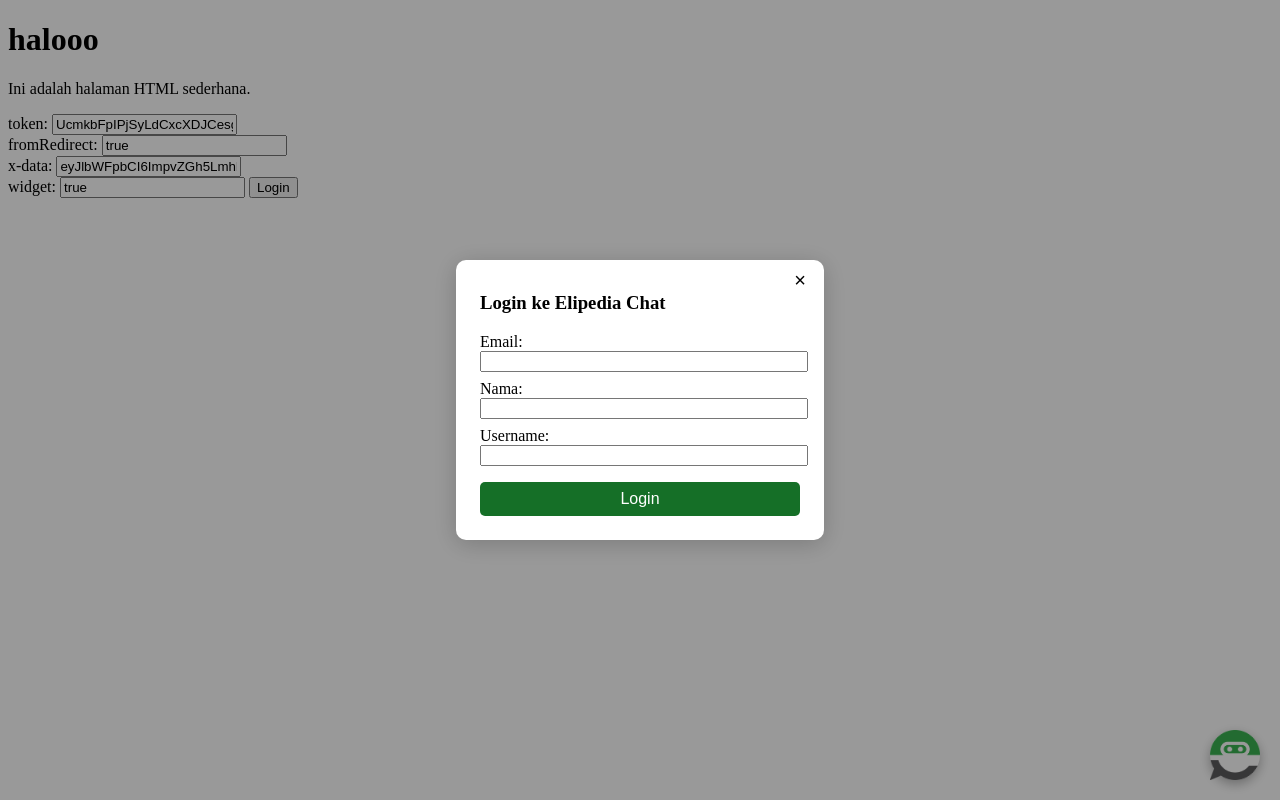
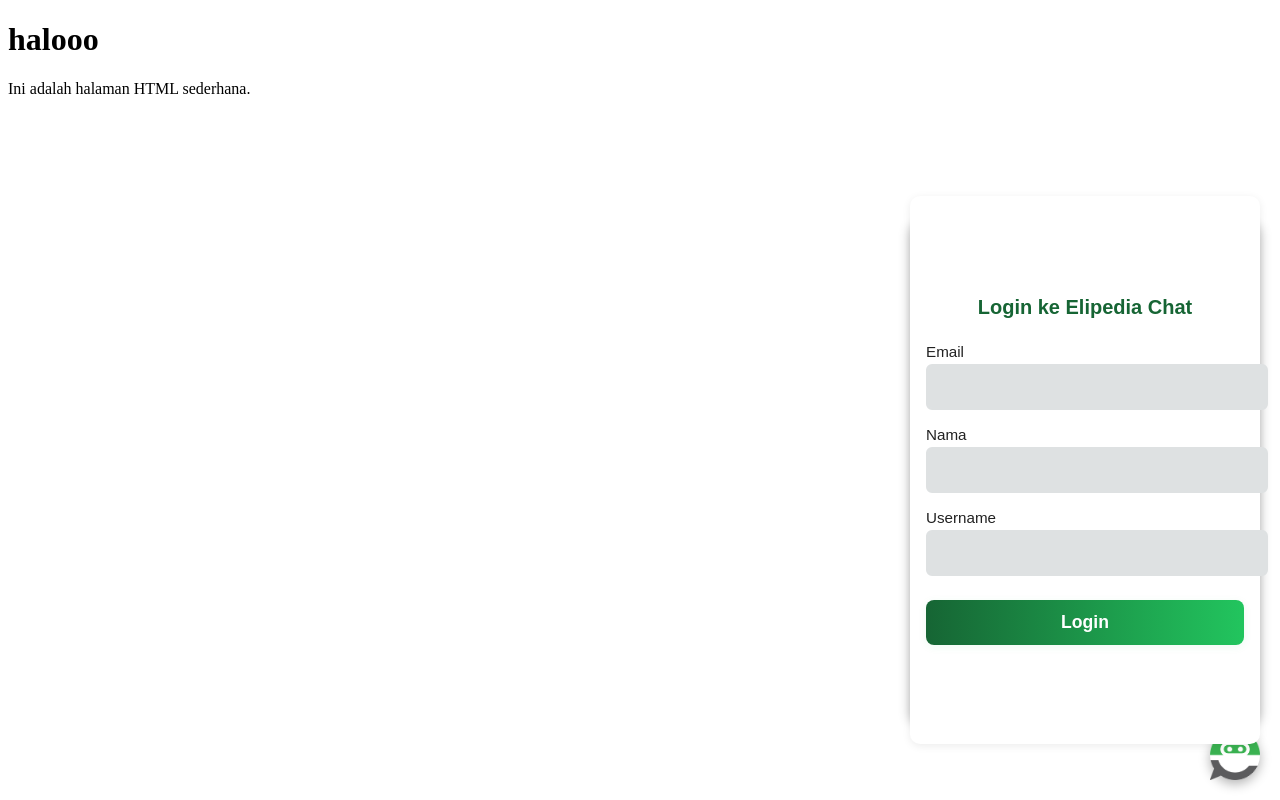
Before and after one commit to pringgojs/elipedia-widget, a plain HTML site: page index.html in a window 1280 px wide. Both pictures are taken after a click on the element "Buka Chat Elipedia". Drawn offline with Linux system fonts and the light colour scheme.

Commit message:
wip: form login in container widget

```diff
--- a/index.html
+++ b/index.html
@@ -9,7 +9,7 @@
     <h1>halooo</h1>
     <p>Ini adalah halaman HTML sederhana.</p>
 
-    <form
+    <!-- <form
       action="https://dev.elipedia.id/login/callback"
       target="_blank"
       method="GET"
@@ -45,7 +45,7 @@
       const x_data = document.getElementById("x-data");
       x_data.value = window.btoa(JSON.stringify(data));
       console.log(x_data.value);
-    </script>
+    </script> -->
 
     <div id="elipedia-chat-widget"></div>
     <script src="widget.js"></script>
--- a/widget.js
+++ b/widget.js
@@ -3,8 +3,8 @@
   const WIDGET_ID = "elipedia-chat-widget";
   const IFRAME_ID = "elipedia-chat-iframe";
   const BUTTON_ID = "elipedia-chat-toggle";
-  const MODAL_ID = "elipedia-login-modal";
   const TOKEN_KEY = "elipedia_jwt_token";
+  const FORM_ACTION = "https://dev.elipedia.id/login/callback"; // URL untuk mengirim data login
 
   // Styles
   const IFRAME_STYLE = `
@@ -38,59 +38,124 @@
     user-select: none;
   `;
 
-  const MODAL_STYLE = `
-    position: fixed;
-    top: 0; left: 0; right: 0; bottom: 0;
-    background: rgba(0,0,0,0.4);
-    z-index: 100000;
-    display: flex;
-    align-items: center;
-    justify-content: center;
-  `;
-  const MODAL_CONTENT_STYLE = `
-    background: #fff;
-    border-radius: 10px;
-    padding: 32px 24px 24px 24px;
-    min-width: 320px;
-    box-shadow: 0 4px 24px rgba(0,0,0,0.2);
-    position: relative;
-  `;
-  const CLOSE_BTN_STYLE = `
-    position: absolute;
-    top: 8px;
-    right: 12px;
-    background: none;
-    border: none;
-    font-size: 20px;
-    cursor: pointer;
-  `;
+  const FLOAT_CONTAINER_ID = "elipedia-floating-container";
 
   function isLoggedIn() {
     return !!localStorage.getItem(TOKEN_KEY);
   }
 
-  function createIframe() {
-    if (document.getElementById(IFRAME_ID)) return;
-    const iframe = document.createElement("iframe");
-    iframe.id = IFRAME_ID;
-    iframe.src = CHAT_URL;
-    iframe.style.cssText = IFRAME_STYLE;
-    iframe.setAttribute("title", "Elipedia Chat");
-    document.body.appendChild(iframe);
+  function isWidgetVisible() {
+    return document.getElementById(FLOAT_CONTAINER_ID) !== null;
   }
 
-  function showIframe() {
+  function hideWidget() {
+    const float = document.getElementById(FLOAT_CONTAINER_ID);
+    if (float) float.remove();
+  }
+
+  function showWidgetContainer() {
+    let float = document.getElementById(FLOAT_CONTAINER_ID);
+    if (!float) {
+      float = document.createElement("div");
+      float.id = FLOAT_CONTAINER_ID;
+      float.style.position = "fixed";
+      float.style.bottom = "80px";
+      float.style.right = "20px";
+      float.style.width = "350px";
+      float.style.height = "500px";
+      float.style.zIndex = "99999";
+      float.style.display = "flex";
+      float.style.alignItems = "center";
+      float.style.justifyContent = "center";
+      float.style.background = "none";
+      float.style.boxShadow = "0 4px 12px rgba(0,0,0,0.3)";
+      float.style.borderRadius = "10px";
+      float.style.padding = "0";
+      document.body.appendChild(float);
+    }
+    return float;
+  }
+
+  function showLoginInWidget() {
+    const float = showWidgetContainer();
+    float.innerHTML = `
+      <div style="background:#fff;border-radius:10px;padding:24px 16px;max-width:100%;width:100%;height:100%;box-shadow:0 2px 8px rgba(0,0,0,0.08);font-family:Arial,sans-serif;display:flex;flex-direction:column;justify-content:center;align-items:center;">
+        <h3 style="margin-top:0;margin-bottom:1.5rem;font-size:1.25rem;font-weight:600;text-align:center;color:#166534;">Login ke Elipedia Chat</h3>
+        <form id="elipedia-login-form" autocomplete="off" style="display:flex;flex-direction:column;gap:1rem;width:100%;">
+          <label style="font-size:.95rem;font-weight:500;color:#222;width:100%;">Email
+            <input type="email" name="email" required style="font-size:14px;border-radius:6px;line-height:1.5;padding:5px 10px;border:2px solid #dee1e2;color:rgb(14,14,16);background:#dee1e2;display:block;height:32px;width:100%;margin-top:0.25rem;">
+          </label>
+          <label style="font-size:.95rem;font-weight:500;color:#222;width:100%;">Nama
+            <input type="text" name="name" required style="font-size:14px;border-radius:6px;line-height:1.5;padding:5px 10px;border:2px solid #dee1e2;color:rgb(14,14,16);background:#dee1e2;display:block;height:32px;width:100%;margin-top:0.25rem;">
+          </label>
+          <label style="font-size:.95rem;font-weight:500;color:#222;width:100%;">Username
+            <input type="text" name="username" required style="font-size:14px;border-radius:6px;line-height:1.5;padding:5px 10px;border:2px solid #dee1e2;color:rgb(14,14,16);background:#dee1e2;display:block;height:32px;width:100%;margin-top:0.25rem;">
+          </label>
+          <button type="submit" style="margin-top:.5rem;width:100%;background:linear-gradient(90deg,#166534,#22c55e);color:#fff;padding:.75rem 0;border:none;border-radius:.5rem;font-size:1.1rem;font-weight:600;box-shadow:0 2px 8px rgba(34,197,94,0.08);transition:background .2s,box-shadow .2s;cursor:pointer;">Login</button>
+        </form>
+      </div>
+    `;
+    const form = document.getElementById("elipedia-login-form");
+    form.onsubmit = function (e) {
+      e.preventDefault();
+      const email = this.email.value;
+      const name = this.name.value;
+      const username = this.username.value;
+      const data = {
+        email,
+        preferred_username: username,
+        name,
+        sub: window.btoa(email),
+      };
+      localStorage.setItem(
+        "elipedia_x_data",
+        window.btoa(JSON.stringify(data))
+      );
+      // Redirect ke login callback (seperti form lama)
+      const tempForm = document.createElement("form");
+      tempForm.action = FORM_ACTION;
+      tempForm.target = "elipedia_login_popup";
+      tempForm.method = "GET";
+      tempForm.style.display = "none";
+      tempForm.innerHTML = `
+        <input type="text" name="verify_token" value="UcmkbFpIPjSyLdCxcXDJCesgzCAPauzSn5IgSFivkq" />
+        <input type="text" name="fromRedirect" value="true" />
+        <input type="text" name="x-data" value="${window.btoa(
+          JSON.stringify(data)
+        )}" />
+        <input type="text" name="widget" value="true" />
+      `;
+      document.body.appendChild(tempForm);
+      const popup = window.open(
+        "",
+        "elipedia_login_popup",
+        "width=500,height=700"
+      );
+      tempForm.submit();
+      const pollTimer = setInterval(function () {
+        if (popup.closed) {
+          clearInterval(pollTimer);
+          localStorage.setItem(TOKEN_KEY, "dummy_token");
+          // Setelah login, kosongkan container, iframe hanya muncul jika user klik toggle lagi
+          hideWidget();
+        }
+      }, 500);
+    };
+  }
+
+  function showIframeInWidget() {
+    const float = showWidgetContainer();
+    float.innerHTML = "";
     let iframe = document.getElementById(IFRAME_ID);
     if (!iframe) {
-      createIframe();
-      iframe = document.getElementById(IFRAME_ID);
+      iframe = document.createElement("iframe");
+      iframe.id = IFRAME_ID;
+      iframe.src = CHAT_URL;
+      iframe.style.cssText =
+        IFRAME_STYLE + "position:static;display:block;width:100%;height:100%;";
+      iframe.setAttribute("title", "Elipedia Chat");
     }
-    iframe.style.display = "block";
-  }
-
-  function hideIframe() {
-    const iframe = document.getElementById(IFRAME_ID);
-    if (iframe) iframe.style.display = "none";
+    float.appendChild(iframe);
   }
 
   function createButton() {
@@ -103,105 +168,22 @@
     button.title = "Buka Chat Elipedia";
 
     button.addEventListener("click", () => {
-      if (isLoggedIn()) {
-        const iframe = document.getElementById(IFRAME_ID);
-        if (iframe.style.display === "none") {
-          showIframe();
+      if (isWidgetVisible()) {
+        hideWidget();
+      } else {
+        if (isLoggedIn()) {
+          showIframeInWidget();
         } else {
-          hideIframe();
+          showLoginInWidget();
         }
-      } else {
-        showLoginModal();
       }
     });
 
     document.body.appendChild(button);
   }
 
-  function showLoginModal() {
-    if (document.getElementById(MODAL_ID)) return;
-    const modal = document.createElement("div");
-    modal.id = MODAL_ID;
-    modal.style.cssText = MODAL_STYLE;
-    modal.innerHTML = `
-      <div style="${MODAL_CONTENT_STYLE}">
-        <button id="elipedia-modal-close" style="${CLOSE_BTN_STYLE}" title="Tutup">&times;</button>
-        <h3 style="margin-top:0">Login ke Elipedia Chat</h3>
-        <form id="elipedia-login-form">
-          <label>Email:<br><input type="email" name="email" required style="width:100%;margin-bottom:8px"></label><br>
-          <label>Nama:<br><input type="text" name="name" required style="width:100%;margin-bottom:8px"></label><br>
-          <label>Username:<br><input type="text" name="username" required style="width:100%;margin-bottom:16px"></label><br>
-          <button type="submit" style="width:100%;background:rgb(21 111 39);color:#fff;padding:8px 0;border:none;border-radius:5px;font-size:16px;">Login</button>
-        </form>
-      </div>
-    `;
-    document.body.appendChild(modal);
-
-    document.getElementById("elipedia-modal-close").onclick = function () {
-      modal.remove();
-    };
-
-    document.getElementById("elipedia-login-form").onsubmit = function (e) {
-      e.preventDefault();
-      const email = this.email.value;
-      const name = this.name.value;
-      const username = this.username.value;
-      // Simpan data ke localStorage (atau bisa juga encode dan kirim ke backend)
-      const data = {
-        email,
-        preferred_username: username,
-        name,
-        sub: window.btoa(email),
-      };
-      // Simpan x-data ke localStorage (untuk kebutuhan lain)
-      localStorage.setItem(
-        "elipedia_x_data",
-        window.btoa(JSON.stringify(data))
-      );
-      // Redirect ke login callback (seperti form lama)
-      const form = document.createElement("form");
-      form.action = "https://dev.elipedia.id/login/callback";
-      form.target = "elipedia_login_popup";
-      form.method = "GET";
-      form.style.display = "none";
-      form.innerHTML = `
-        <input type="text" name="verify_token" value="UcmkbFpIPjSyLdCxcXDJCesgzCAPauzSn5IgSFivkq" />
-        <input type="text" name="fromRedirect" value="true" />
-        <input type="text" name="x-data" value="${window.btoa(
-          JSON.stringify(data)
-        )}" />
-        <input type="text" name="widget" value="true" />
-      `;
-      document.body.appendChild(form);
-      // Buka popup login
-      const popup = window.open(
-        "",
-        "elipedia_login_popup",
-        "width=500,height=700"
-      );
-      form.submit();
-      // Polling untuk cek apakah popup sudah tertutup
-      const pollTimer = setInterval(function () {
-        if (popup.closed) {
-          clearInterval(pollTimer);
-          // Anggap token sudah tersimpan di localStorage oleh backend setelah login
-          // Untuk demo, kita simpan token dummy
-          localStorage.setItem(TOKEN_KEY, "dummy_token");
-          modal.remove();
-          location.reload();
-        }
-      }, 500);
-    };
-  }
-
   function initWidget() {
-    const container = document.getElementById(WIDGET_ID);
-    if (!container) {
-      console.error(`[Elipedia Chat] Element with id #${WIDGET_ID} not found.`);
-      return;
-    }
-    createIframe();
-    hideIframe();
+    // Tidak perlu cek container widget utama lagi
     createButton();
   }
 
```
